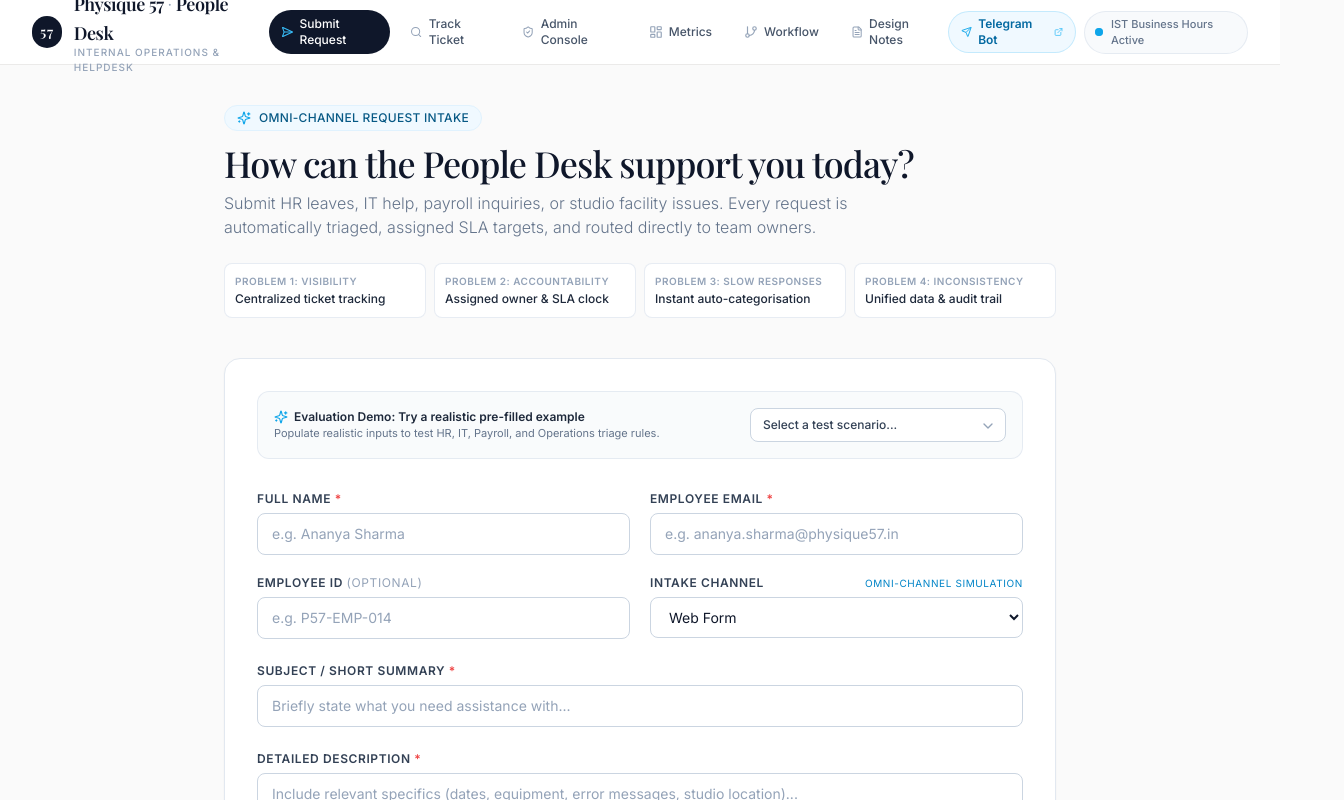
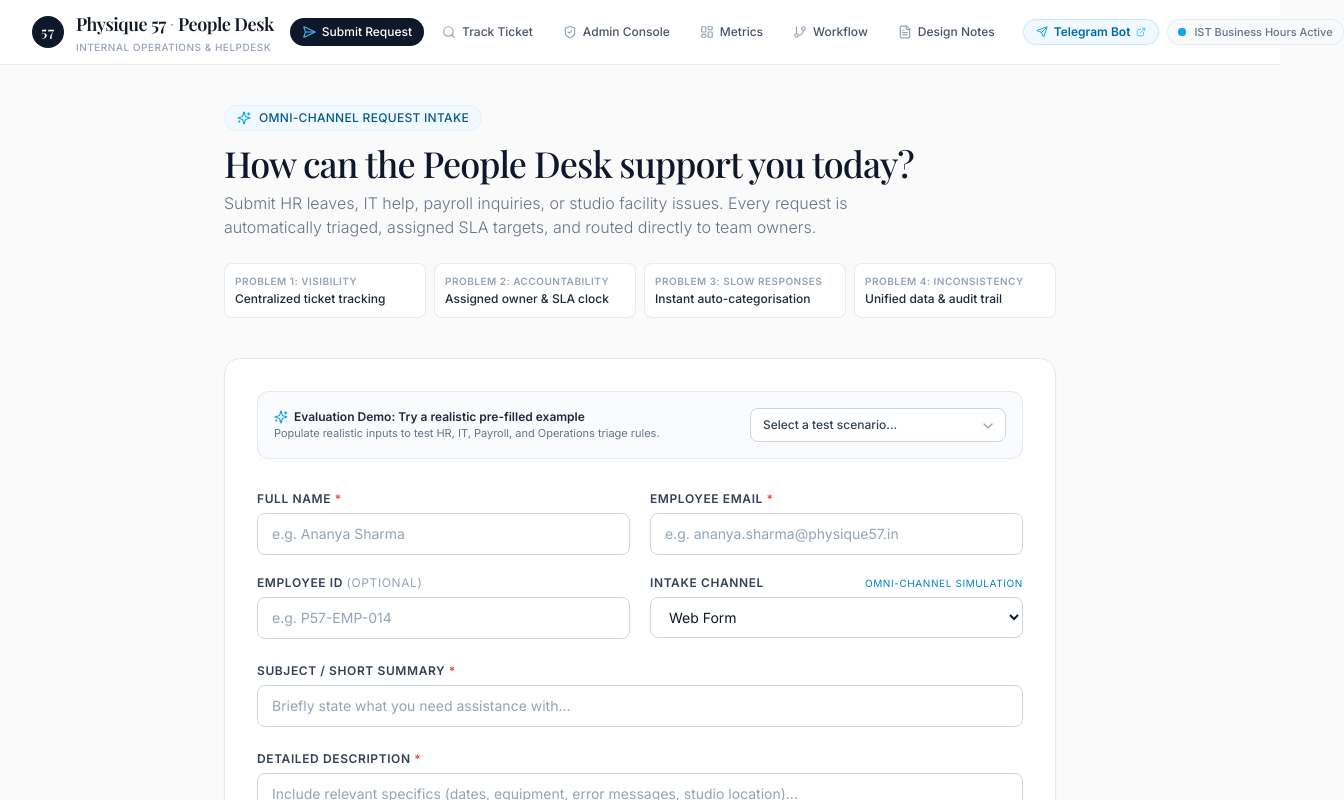
Before and after one commit to rebeluni/57_poc, a Next.js app: page / in a window 1280 px wide. Shown: the top 800 px of the page, 1344 px wide, since content can reach past the window. Built offline with nearby package versions, Linux system fonts and the light colour scheme; a web font is replaced by a local one.

Commit message:
fix(navbar): prevent brand wordmark wrapping and header overflow on responsive layouts

```diff
--- a/components/Navbar.tsx
+++ b/components/Navbar.tsx
@@ -33,24 +33,24 @@
   return (
     <header className="sticky top-0 z-50 w-full bg-white/90 backdrop-blur-md border-b border-stone-200/80 transition-all">
       <div className="max-w-7xl mx-auto px-4 sm:px-6 lg:px-8">
-        <div className="flex items-center justify-between h-16">
+        <div className="flex items-center justify-between h-16 gap-3 sm:gap-4">
           {/* Brand Wordmark */}
-          <Link href="/" className="flex items-center gap-3 group">
-            <div className="w-8 h-8 rounded-full bg-slate-900 flex items-center justify-center text-white font-serif-luxury text-sm font-semibold tracking-wider group-hover:bg-sky-500 transition-colors">
+          <Link href="/" className="flex items-center gap-2.5 sm:gap-3 group shrink-0">
+            <div className="w-8 h-8 rounded-full bg-slate-900 flex items-center justify-center text-white font-serif-luxury text-sm font-semibold tracking-wider group-hover:bg-sky-500 transition-colors shrink-0">
               57
             </div>
-            <div className="flex flex-col">
-              <span className="font-serif-luxury text-lg tracking-tight font-semibold text-slate-900 group-hover:text-sky-600 transition-colors">
+            <div className="flex flex-col whitespace-nowrap">
+              <span className="font-serif-luxury text-base sm:text-lg tracking-tight font-semibold text-slate-900 group-hover:text-sky-600 transition-colors leading-tight">
                 Physique 57 <span className="font-sans-clean font-light text-slate-400">·</span> People Desk
               </span>
-              <span className="text-[10px] tracking-widest uppercase font-medium text-slate-400 -mt-0.5">
+              <span className="text-[9px] sm:text-[10px] tracking-wider uppercase font-medium text-slate-400 leading-tight mt-0.5">
                 Internal Operations & Helpdesk
               </span>
             </div>
           </Link>
 
           {/* Desktop Navigation */}
-          <nav className="hidden md:flex items-center space-x-1 lg:space-x-2">
+          <nav className="hidden md:flex items-center space-x-0.5 lg:space-x-1.5 shrink-0">
             {NAV_ITEMS.map((item) => {
               const Icon = item.icon;
               const isActive = pathname === item.href;
@@ -58,7 +58,7 @@
                 <Link
                   key={item.href}
                   href={item.href}
-                  className={`flex items-center gap-1.5 px-3 py-1.5 rounded-full text-xs font-medium transition-all ${
+                  className={`flex items-center gap-1.5 px-2.5 lg:px-3 py-1.5 rounded-full text-xs font-medium transition-all whitespace-nowrap ${
                     isActive
                       ? 'bg-slate-900 text-white shadow-xs'
                       : 'text-slate-600 hover:text-slate-900 hover:bg-slate-100'
@@ -72,12 +72,12 @@
           </nav>
 
           {/* Live System Badge & Telegram Button */}
-          <div className="hidden lg:flex items-center gap-2">
+          <div className="hidden lg:flex items-center gap-2 shrink-0">
             <a
               href="https://t.me/p57_helpBot"
               target="_blank"
               rel="noopener noreferrer"
-              className="inline-flex items-center gap-1.5 px-3 py-1 rounded-full text-xs font-semibold bg-sky-50 hover:bg-sky-100 text-sky-700 border border-sky-200/80 transition-colors shadow-2xs"
+              className="inline-flex items-center gap-1.5 px-2.5 lg:px-3 py-1 rounded-full text-xs font-semibold bg-sky-50 hover:bg-sky-100 text-sky-700 border border-sky-200/80 transition-colors shadow-2xs whitespace-nowrap"
               title="Open @p57_helpBot on Telegram"
             >
               <Send className="w-3 h-3 text-sky-500" />
@@ -85,7 +85,7 @@
               <ExternalLink className="w-2.5 h-2.5 text-sky-400" />
             </a>
 
-            <div className="flex items-center gap-2 text-[11px] font-medium text-slate-500 bg-slate-50 border border-slate-200/80 px-2.5 py-1 rounded-full">
+            <div className="hidden xl:flex items-center gap-2 text-[11px] font-medium text-slate-500 bg-slate-50 border border-slate-200/80 px-2.5 py-1 rounded-full whitespace-nowrap">
               <span className="relative flex h-2 w-2">
                 <span className="animate-ping absolute inline-flex h-full w-full rounded-full bg-sky-400 opacity-75"></span>
                 <span className="relative inline-flex rounded-full h-2 w-2 bg-sky-500"></span>
```
